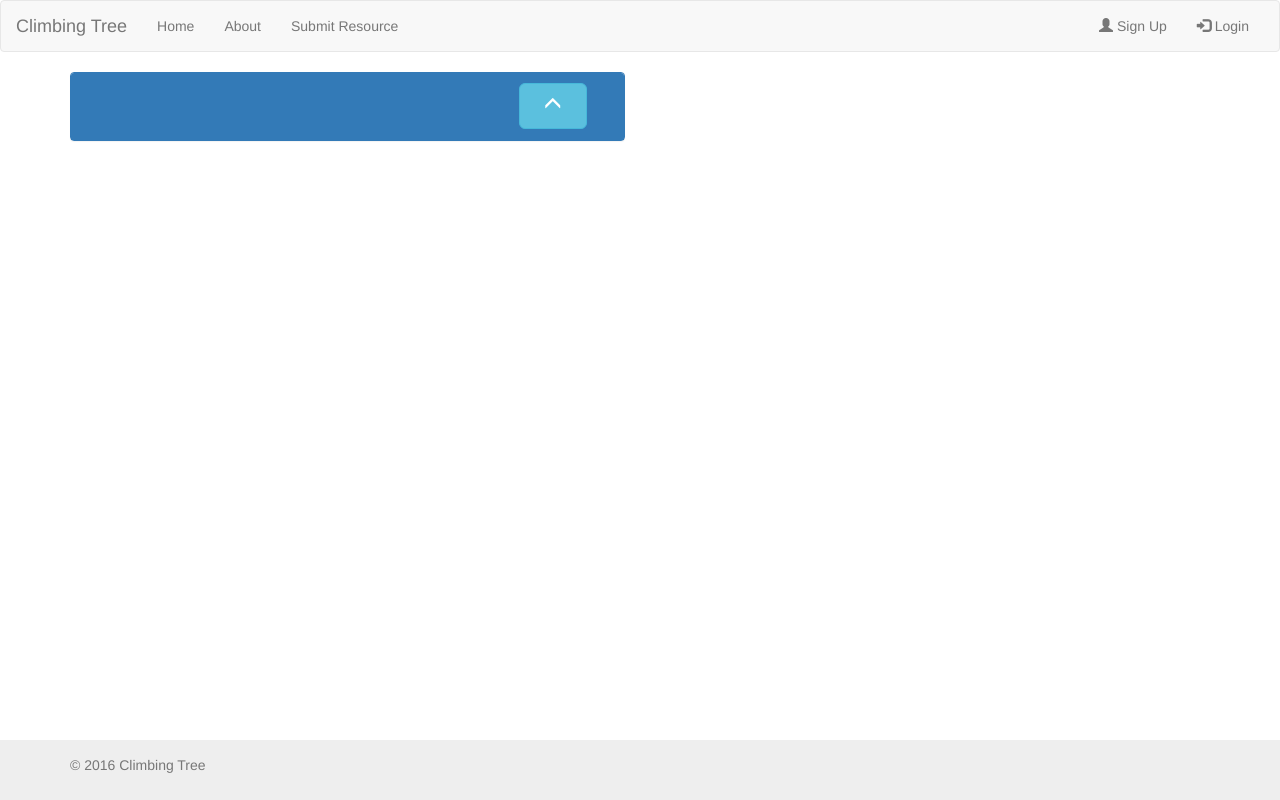
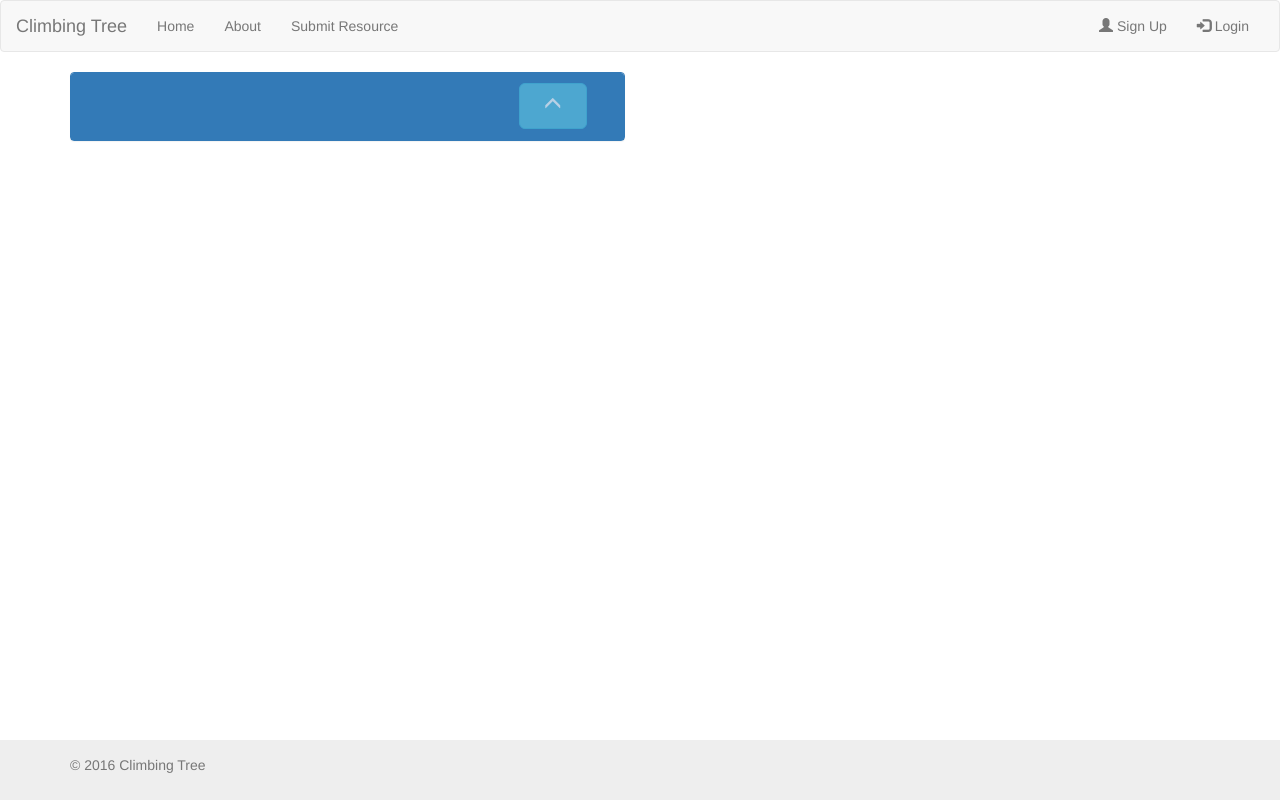
Before and after one commit to joevus/climbingtreeMEAN, a website: page public/index.html in a window 1280 px wide. Drawn offline with nearby package versions, Linux system fonts and the light colour scheme; some packages are replaced by stand-ins of ours; no server answers.

Commit message:
Disabled up navigation button in home screen

```diff
--- a/public/components/home/home.html
+++ b/public/components/home/home.html
@@ -6,7 +6,7 @@
                     <h2 class="panel-title main-topic-header">
                         {{TopicService.currentTopic.name}}
                     </h2>
-                    <button type="button" class="btn btn-lg btn-info back-button" ng-click="TopicService.navUp(TopicService.currentTopic)" aria-label="Left Align">
+                    <button type="button" class="btn btn-lg btn-info back-button" ng-click="TopicService.navUp(TopicService.currentTopic)" aria-label="Left Align" ng-disabled="true">
                         <!--http://glyphicons.com/-->
                         <span class="glyphicon glyphicon-menu-up" aria-hidden="true"></span>
                     </button>
```
